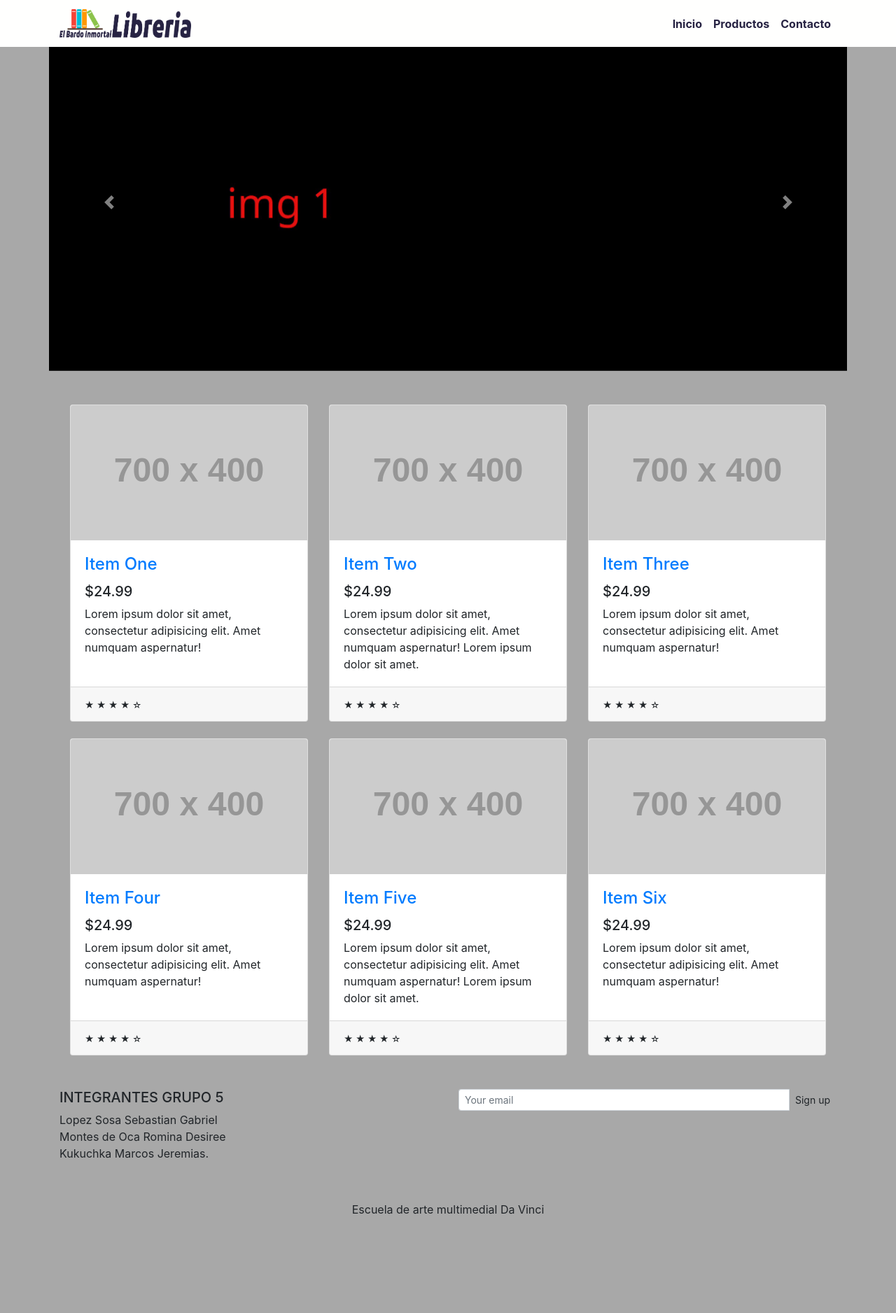
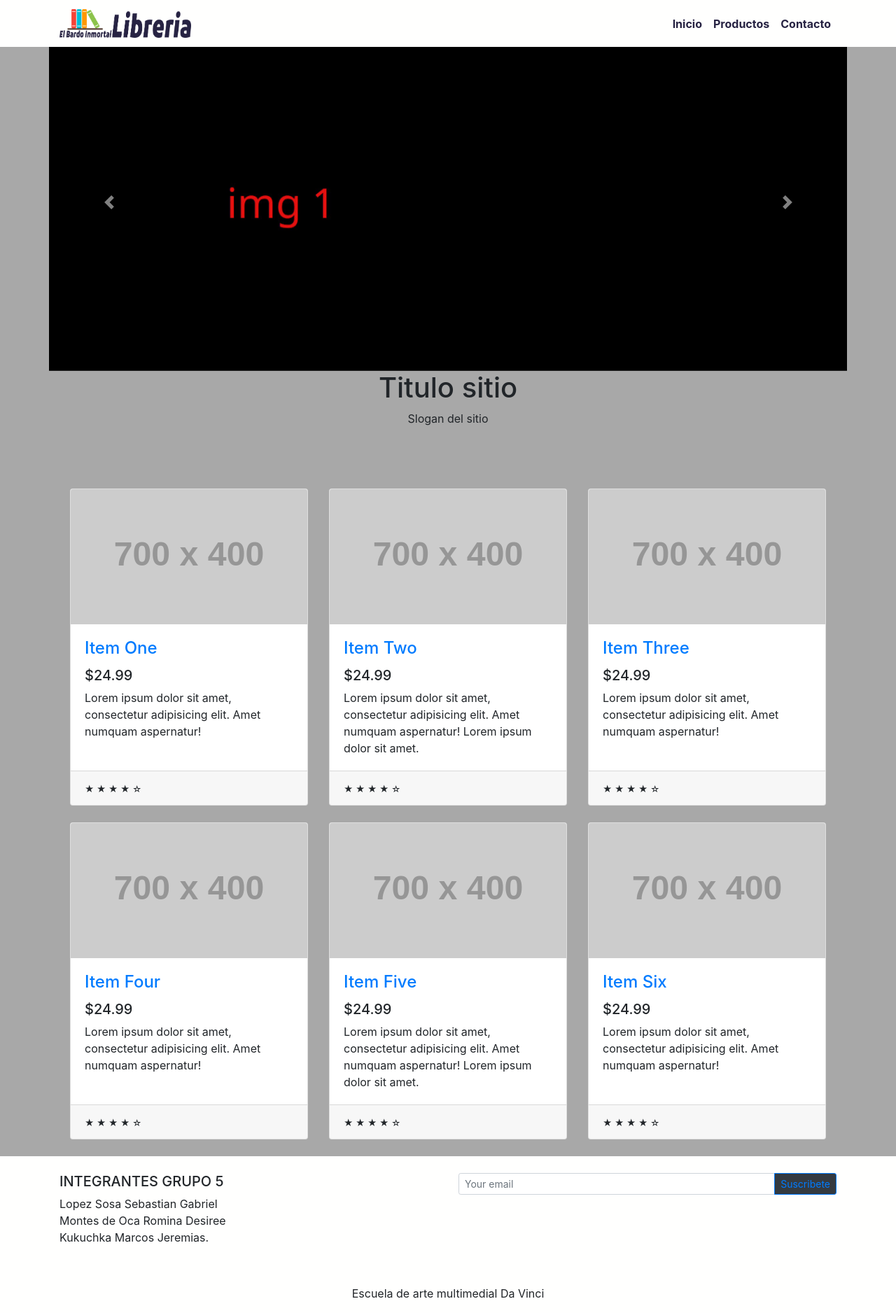
Before and after one commit to marcoskukuchka/TpWeb2, a PHP site: page / in a window 1280 px wide. Shown: the whole page at 70% size. Before the commit the page ends 1735 px from the top, so only its background shows below. Run offline with PHP 8.4, Linux system fonts and the light colour scheme; grey boxes labelled with a size stand in for pictures from a placeholder-image service; some libraries are stand-ins or nearby versions.

Commit message:
correccion estructura html

```diff
--- a/includes/footer.html
+++ b/includes/footer.html
@@ -1,4 +1,4 @@
-<footer class="pt-4">
+<footer class="pt-4 bg-dark">
 
     <!-- Footer Elements -->
     <div class="container">
@@ -22,7 +22,7 @@
                 <form class="input-group">
                     <input type="text" class="form-control form-control-sm" placeholder="Your email" aria-label="Your email" aria-describedby="basic-addon2">
                     <div class="input-group-append">
-                        <button class="btn btn-sm btn-outline-white my-0" type="button">Sign up</button>
+                        <button class="btn btn-sm btn-dark btn-outline-primary my-0" type="button">Suscribete</button>
                     </div>
                 </form>
 
--- a/includes/nav.html
+++ b/includes/nav.html
@@ -1,25 +1,27 @@
-<nav class="navbar navbar-expand-lg navbar-dark bg-dark fixed-top border-dark">
+<header>
+    <nav class="navbar navbar-expand-lg navbar-dark bg-dark fixed-top border-dark">
 
-<div class="container">
+        <div class="container">
 
-    <a class="navbar-brand" href="index.php"><img class="logo" src="img/logoCompuesto.png" alt="Libreria el bardo inmortal "> </a>
-    <button class="navbar-toggler" type="button" data-toggle="collapse" data-target="#navbarResponsive" aria-controls="navbarResponsive" aria-expanded="false" aria-label="Toggle navigation">
+            <a class="navbar-brand" href="index.php"><img class="logo" src="img/logoCompuesto.png" alt="Libreria el bardo inmortal "> </a>
+            <button class="navbar-toggler" type="button" data-toggle="collapse" data-target="#navbarResponsive" aria-controls="navbarResponsive" aria-expanded="false" aria-label="Toggle navigation">
         <span class="navbar-toggler-icon"></span>
     </button>
-    <div class="collapse navbar-collapse id="navbarResponsive">
-        <ul class="navbar-nav ml-auto">
+            <div class="collapse navbar-collapse id=" navbarResponsive ">
+        <ul class="navbar-nav ml-auto ">
             <li class="nav-item active ">
-                <a class="nav-link font-weight-bold" href="index.php">Inicio
-                    <span class="sr-only">(current)</span>
+                <a class="nav-link font-weight-bold " href="index.php ">Inicio
+                    <span class="sr-only ">(current)</span>
                 </a>
             </li>
-            <li class="nav-item">
-                <a class="nav-link font-weight-bold" href="productos.php">Productos</a>
+            <li class="nav-item ">
+                <a class="nav-link font-weight-bold " href="productos.php ">Productos</a>
             </li>
-            <li class="nav-item">
-                <a class="nav-link font-weight-bold" href="contacto.php">Contacto</a>
+            <li class="nav-item ">
+                <a class="nav-link font-weight-bold " href="contacto.php ">Contacto</a>
             </li>
         </ul>
     </div>
 </div>
 </nav>
+</header>
--- a/index.php
+++ b/index.php
@@ -17,9 +17,12 @@
     include("includes/nav.html");
     ?>
     <!-- contenido pagina -->
+    <main>
 
+        <!-- identidad sitio -->
+        <section class="container mt-5 ">
 
-    <section class="container mt-5 ">
+        <!-- carrusel -->
             <div class="row">
                 <div id="carouselExampleControls" class="carousel slide" data-ride="carousel">
                     <div class="carousel-inner">
@@ -42,16 +45,22 @@
                         <span class="sr-only">Next</span>
                     </a>
                 </div>
+        <!-- fin carrusel -->
 
+        <div class=" container col-lg-4 col-md-6 mb-4 justify-content-center text-center">
+            <h1>Titulo sitio</h1>
+            <p>Slogan del sitio</p>
+        </div>
         </section>
+        <!-- fin identidad sitio -->
+
+        <!-- productos destacados -->
+        <section>
+
+
             <div id="aside" class="container mt-5">
 
-
-
-
                 <div class="col-lg-12">
-
-
 
                     <div class="row">
 
@@ -152,22 +161,17 @@
                         </div>
 
                     </div>
-            <!-- /.row -->
+                </div>
+            </div>
+            <!-- fin productos destacados -->
+        </section>
+    </main>
 
-        </div>
-        <!-- /.col-lg-9 -->
-
-    </div>
-    <!-- /.row -->
-
-    </div>
-    <!-- /.container -->
-
-    <!-- Footer -->
+    <!--inicio Footer -->
     <?php
     include("includes/footer.html")
     ?>
-
+    <!-- fin Footer -->
 
 
     <script src="https://code.jquery.com/jquery-3.5.1.slim.min.js " integrity="sha384-DfXdz2htPH0lsSSs5nCTpuj/zy4C+OGpamoFVy38MVBnE+IbbVYUew+OrCXaRkfj " crossorigin="anonymous "></script>
```
Lines whose indentation alone changed are shown as unchanged.
